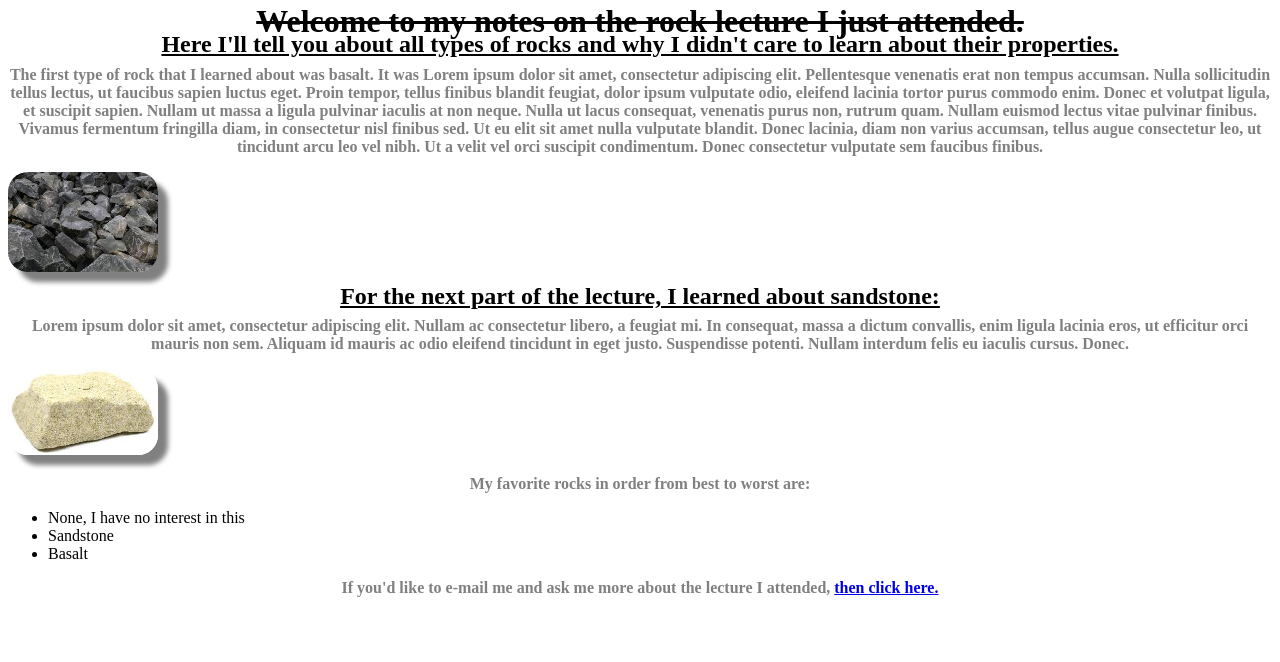
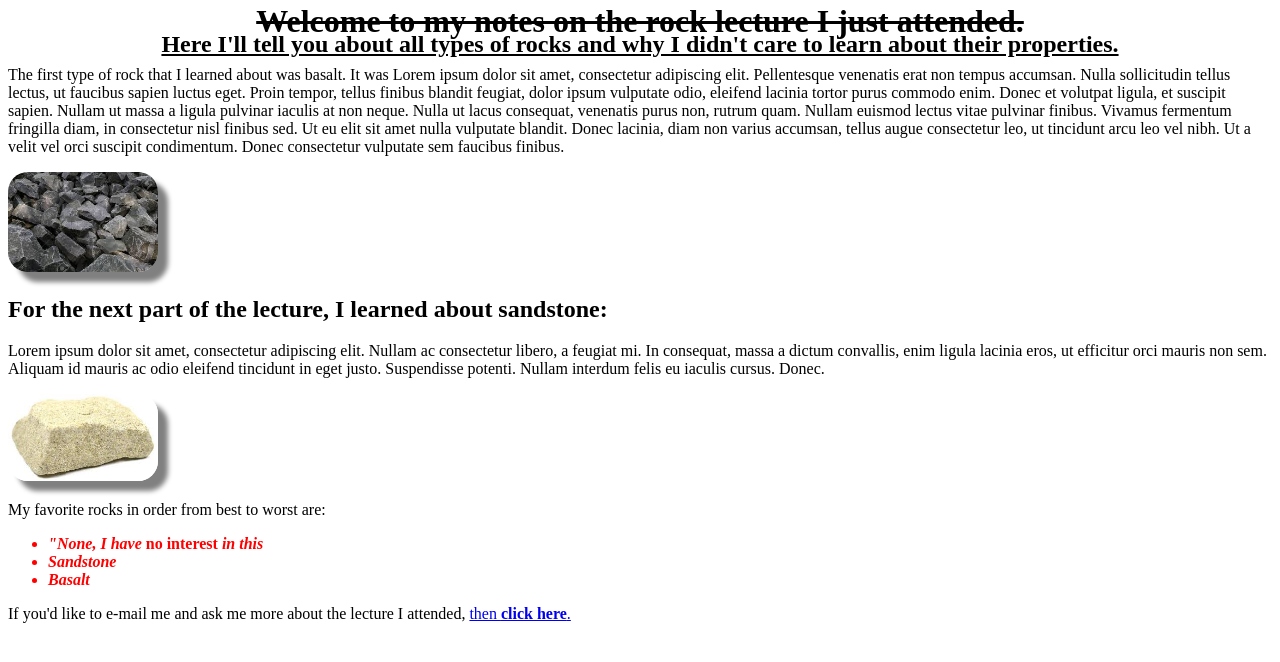
Before and after one commit to MikeSB3/Boring-Lecture, a plain HTML site: page index.html in a window 1280 px wide. Drawn offline with Linux system fonts and the light colour scheme.

Commit message:
add divs and spans to be able to use classes.

```diff
--- a/css/styles.css
+++ b/css/styles.css
@@ -1,4 +1,4 @@
-h2.intro {
+.header2 {
   text-align: center;
   line-height: 1.5px;
   text-decoration: underline;
@@ -16,8 +16,18 @@ img.intro {
   box-shadow: 10px 10px 5px grey;
 }
 
-h1.intro {
+.welcome{
   text-align: center;
   line-height: 1.5px;
   text-decoration: line-through;
 }
+
+.list {
+  color: red;
+  font-style: italic;
+  font-weight: bold;
+}
+
+.interest {
+  font-style: normal;
+}
--- a/index.html
+++ b/index.html
@@ -6,22 +6,26 @@
     <title>All About Rocks</title>
   </head>
   <body>
-    <h1 class="intro">Welcome to my notes on the rock lecture I just attended.</h1>
-
-    <h2 class="intro">Here I'll tell you about all types of rocks and why I didn't care to learn about their properties.</h2>
-    <p class="intro">The first type of rock that I learned about was basalt. It was Lorem ipsum dolor sit amet, consectetur adipiscing elit. Pellentesque venenatis erat non tempus accumsan. Nulla sollicitudin tellus lectus, ut faucibus sapien luctus eget. Proin tempor, tellus finibus blandit feugiat, dolor ipsum vulputate odio, eleifend lacinia tortor purus commodo enim. Donec et volutpat ligula, et suscipit sapien. Nullam ut massa a ligula pulvinar iaculis at non neque. Nulla ut lacus consequat, venenatis purus non, rutrum quam. Nullam euismod lectus vitae pulvinar finibus. Vivamus fermentum fringilla diam, in consectetur nisl finibus sed. Ut eu elit sit amet nulla vulputate blandit. Donec lacinia, diam non varius accumsan, tellus augue consectetur leo, ut tincidunt arcu leo vel nibh. Ut a velit vel orci suscipit condimentum. Donec consectetur vulputate sem faucibus finibus.</p>
+    <div class="intro">
+      <span class="welcome"><h1>Welcome to my notes on the rock lecture I just attended.</h1></span>
+      <span class="header2"><h2>Here I'll tell you about all types of rocks and why I didn't care to learn about their properties.</h2></span>
+      <p>The first type of rock that I learned about was basalt. It was Lorem ipsum dolor sit amet, consectetur adipiscing elit. Pellentesque venenatis erat non tempus accumsan. Nulla sollicitudin tellus lectus, ut faucibus sapien luctus eget. Proin tempor, tellus finibus blandit feugiat, dolor ipsum vulputate odio, eleifend lacinia tortor purus commodo enim. Donec et volutpat ligula, et suscipit sapien. Nullam ut massa a ligula pulvinar iaculis at non neque. Nulla ut lacus consequat, venenatis purus non, rutrum quam. Nullam euismod lectus vitae pulvinar finibus. Vivamus fermentum fringilla diam, in consectetur nisl finibus sed. Ut eu elit sit amet nulla vulputate blandit. Donec lacinia, diam non varius accumsan, tellus augue consectetur leo, ut tincidunt arcu leo vel nibh. Ut a velit vel orci suscipit condimentum. Donec consectetur vulputate sem faucibus finibus.</p>
       <img class="intro" src="images/basalt.jpeg" alt="a pile of basalt">
-
-    <h2 class="intro">For the next part of the lecture, I learned about sandstone:</h2>
-    <p class="intro">Lorem ipsum dolor sit amet, consectetur adipiscing elit. Nullam ac consectetur libero, a feugiat mi. In consequat, massa a dictum convallis, enim ligula lacinia eros, ut efficitur orci mauris non sem. Aliquam id mauris ac odio eleifend tincidunt in eget justo. Suspendisse potenti. Nullam interdum felis eu iaculis cursus. Donec.</p>
+    </div>
+    <div class="intro">
+      <h2>For the next part of the lecture, I learned about sandstone:</h2>
+      <p>Lorem ipsum dolor sit amet, consectetur adipiscing elit. Nullam ac consectetur libero, a feugiat mi. In consequat, massa a dictum convallis, enim ligula lacinia eros, ut efficitur orci mauris non sem. Aliquam id mauris ac odio eleifend tincidunt in eget justo. Suspendisse potenti. Nullam interdum felis eu iaculis cursus. Donec.</p>
       <img class="intro" src="images/sandstone.jpeg" alt="sandstone">
 
-    <p class="intro">My favorite rocks in order from best to worst are:</p>
+      <p>My favorite rocks in order from best to worst are:</p>
+      <div class="list">
         <ul>
-      <li>None, I have no interest in this</li>
+          <li>"None, I have <span class="interest">no interest</span> in this</li>
           <li>Sandstone</li>
           <li>Basalt</li>
         </ul>
-    <p class="intro">If you'd like to e-mail me and ask me more about the lecture I attended, <a href="mailto:boring@aol.com">then <strong>click here</strong>.</a></p>
+      </div>
+      <p>If you'd like to e-mail me and ask me more about the lecture I attended, <a href="mailto:boring@aol.com">then <strong>click here</strong>.</a></p>
+    </div>
   </body>
 </html>
```
Lines whose indentation alone changed are shown as unchanged.
